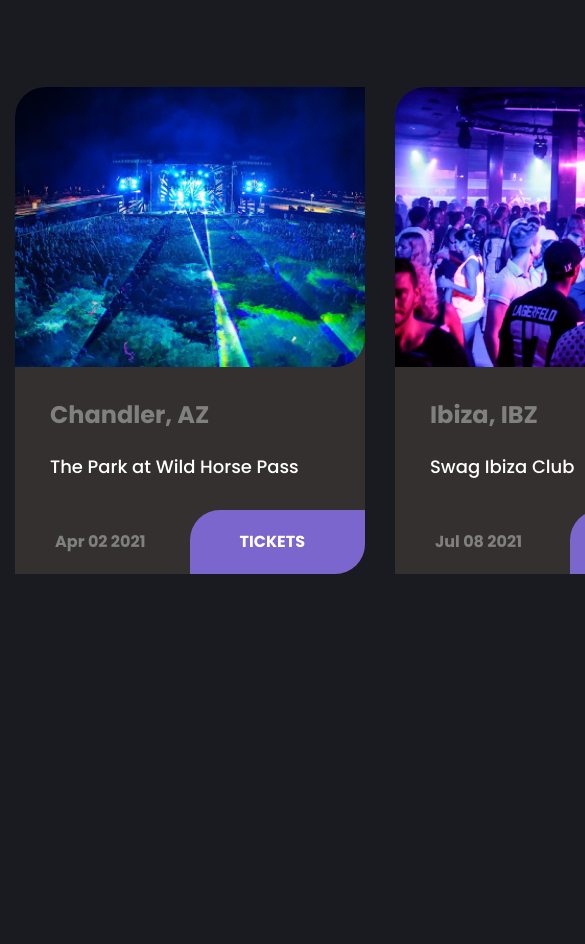
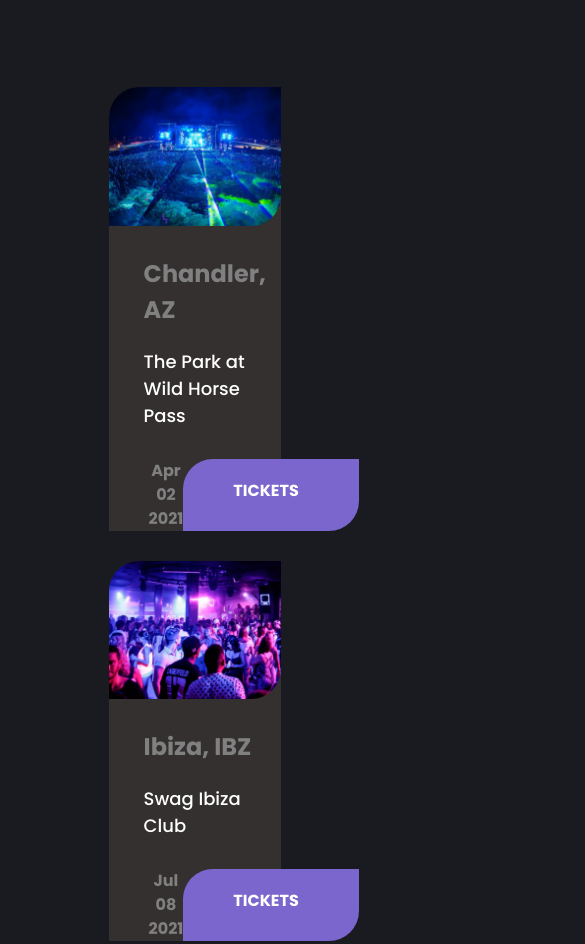
Before and after one commit to Tsiporenko/brite-lights, a website built with Vite: page index.html in a window 390 px wide. Shown: the part 4455-5399 px from the top of the page, 585 px wide, since content can reach past the window. Before the commit the page ends 5229 px from the top, so only its background shows below. Built offline with nearby package versions, Linux system fonts and the light colour scheme; files whose address does not match are found by name.

Commit message:
temp:adaptation

```diff
--- a/index.html
+++ b/index.html
@@ -167,6 +167,7 @@
   </section>
   <section class="events">
     <div class="events__container">
+        <div class="events__inner">
             <div class="events__item ticket">
                 <img class="ticket__img" src="events/01.jpg" alt="#">
                 <p class="ticket__location">Chandler, AZ</p>
@@ -195,6 +196,7 @@
                 </div>
             </div>
         </div>
+    </div>
   </section>
   </body>
 </html>
--- a/src/scss/comonn.scss
+++ b/src/scss/comonn.scss
@@ -97,8 +97,12 @@
 .ticket {
     background-color: rgb(52, 48, 48);
     border-radius: 30px 0 30px 0;
+    @media (max-width: 1080px) {
+        width: 48%;
+    }
     &__img {
         border-radius: 30px 0 30px 0;
+        width: 100%;
     }
 
     &__location {
--- a/src/scss/home.scss
+++ b/src/scss/home.scss
@@ -564,12 +564,14 @@
   //temp
   padding-bottom: 200px;
   //temp
-  &__container {
+
+  &__inner {
     display: flex;
-    gap: 30px;
-  }
-
-  &__item {
-
+    justify-content: space-between;
+    flex-wrap: wrap;
+    @media (max-width: 1080px) {
+      gap: 30px;
+      justify-content: center;
+    }
   }
 }
```
Lines whose indentation alone changed are shown as unchanged.
